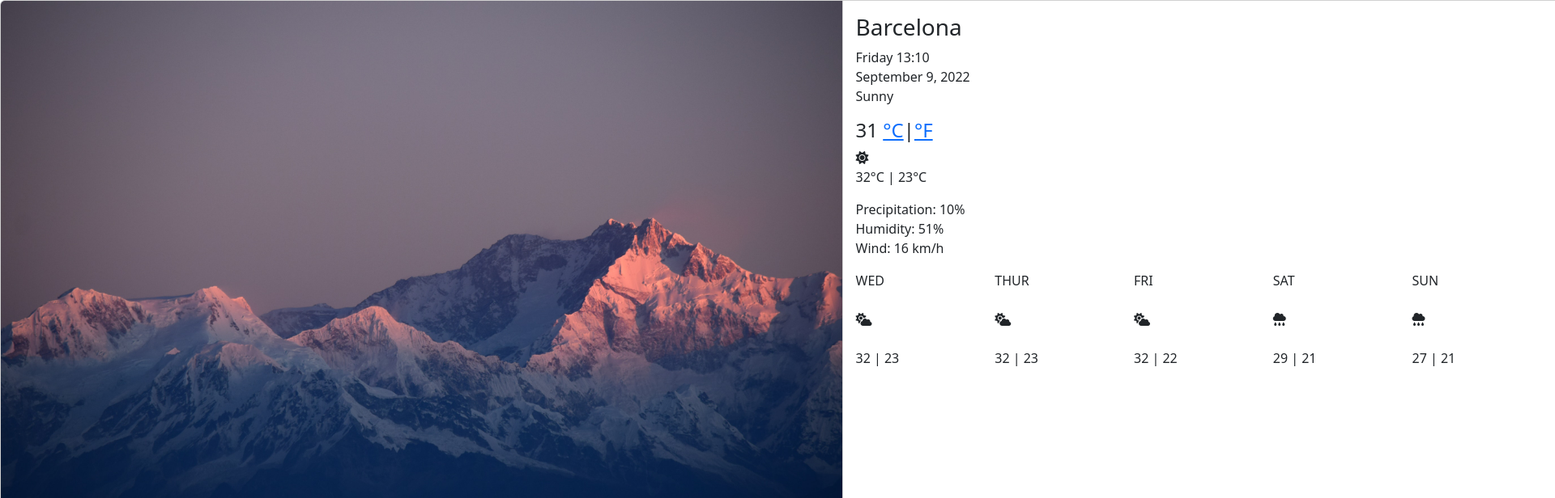
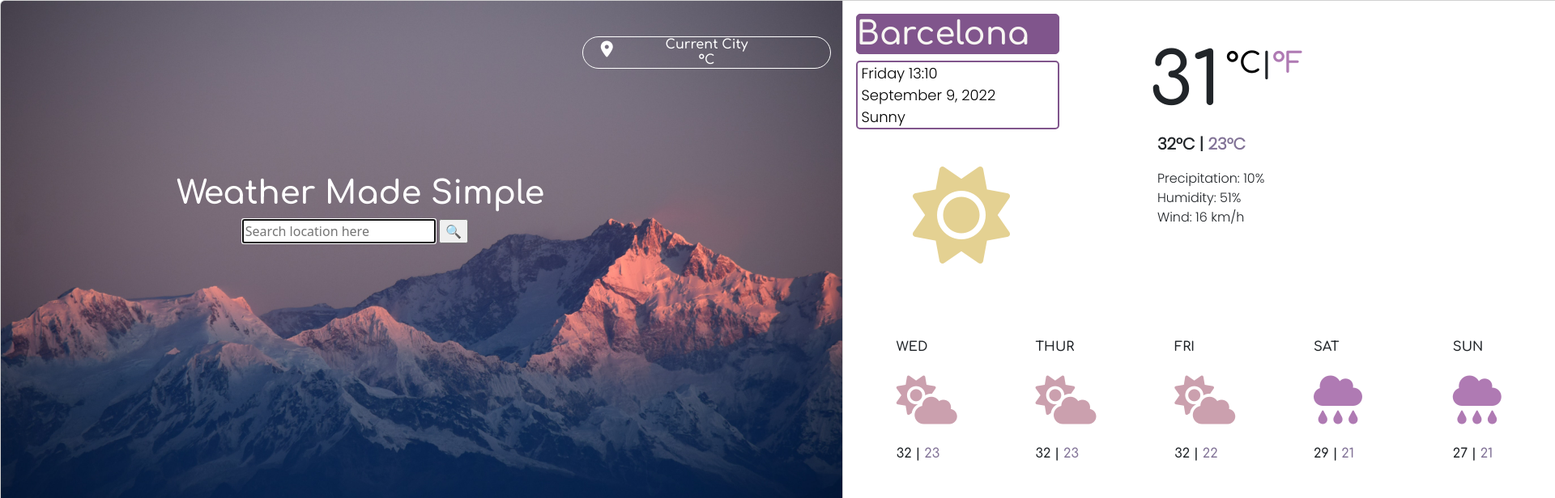
Before and after one commit to kflower7/weather-app, a plain HTML site: page index.html in a window 1280 px wide. Shown: the top 616 px of the page at 81% size, 1920 px wide, since content can reach past the window. Drawn offline with nearby package versions, Linux system fonts and the light colour scheme.

Commit message:
Added CSS

```diff
--- a/src/style.css
+++ b/src/style.css
@@ -1,13 +1,143 @@
 h1 {
-  text-align: center;
-  color: red;
+  color: white;
+  font-family: "Comfortaa", cursive;
+  position: relative;
+  bottom: 300%;
+  left: 20%;
 }
 
-form {
+h2 {
+  font-family: "Comfortaa", cursive;
   text-align: center;
+  position: relative;
+  bottom: 455%;
+  left: 35%;
 }
 
-img {
+h3 {
+  font-family: "Comfortaa", cursive;
+  background: rgb(128, 85, 140);
+  color: rgb(247, 246, 242);
+  margin-right: 75%;
+  border: 1px solid rgb(128, 85, 140);
+  border-radius: 5px;
+}
+
+h4 {
+  font-family: "Comfortaa", cursive;
+  position: relative;
+  left: 36%;
+  bottom: 15%;
+}
+
+.location-name {
+  font-size: 40px;
+}
+
+#data {
+  font-family: "Poppins", sans-serif;
+  font-size: 18px;
+  color: black;
+  margin-right: 75%;
+  border: 2px solid rgb(128, 85, 140);
+  border-radius: 5px;
+  padding-left: 5px;
+}
+
+.main-fahrenheit,
+.main-celsius {
+  font-size: 35px;
+  position: relative;
+  bottom: 40px;
+  right: 20px;
+}
+
+#convert-fahrenheit {
+  color: rgb(175, 122, 179);
+  text-decoration: none;
+}
+
+#convert-celsius {
+  color: black;
+  text-decoration: none;
+}
+
+.current-location-bar {
+  font-size: 16px;
+  color: white;
+  border: 1px solid white;
+  border-radius: 20px;
+  margin-left: 350px;
+  margin-right: 350px;
+  margin-bottom: 15px;
+}
+
+.search-bar {
   display: block;
-  margin: 0 auto;
+  position: relative;
+  bottom: 300%;
+  left: 28%;
 }
+
+.sunny {
+  font-size: 120px;
+  color: rgb(228, 209, 146);
+  position: relative;
+  left: 7%;
+  bottom: 10%;
+}
+
+#current-location {
+  color: white;
+  position: relative;
+  font-size: 20px;
+  bottom: 485%;
+  left: 72%;
+}
+
+.location-temperature {
+  font-size: 90px;
+}
+
+.high-low {
+  font-family: "Poppins", sans-serif;
+  font-weight: bold;
+  font-size: 20px;
+  position: relative;
+  bottom: 29%;
+  left: 37%;
+}
+
+.low-temp {
+  color: rgb(130, 115, 151);
+}
+
+.specific {
+  font-family: "Poppins", sans-serif;
+  font-size: 16px;
+  position: relative;
+  bottom: 29%;
+  left: 37%;
+}
+
+.row {
+  font-family: "Comfortaa", cursive;
+  position: relative;
+  bottom: 15%;
+  left: 5%;
+}
+
+.wed,
+.thur,
+.fri {
+  text-align: center;
+  font-size: 60px;
+  color: rgb(203, 160, 174);
+}
+
+.sat,
+.sun {
+  text-align: center;
+  font-size: 60px;
+  color: rgb(175, 122, 179);
+}
```
